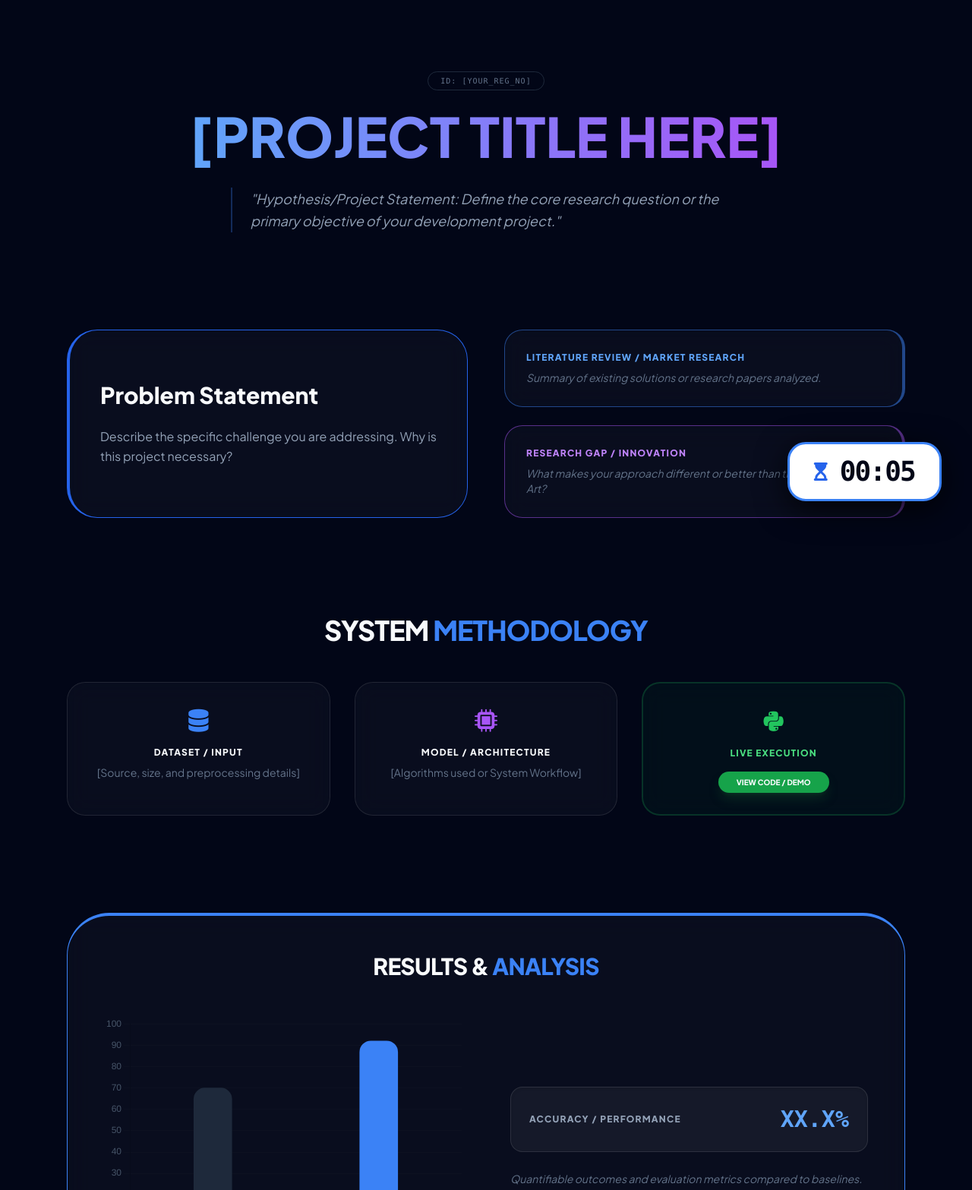
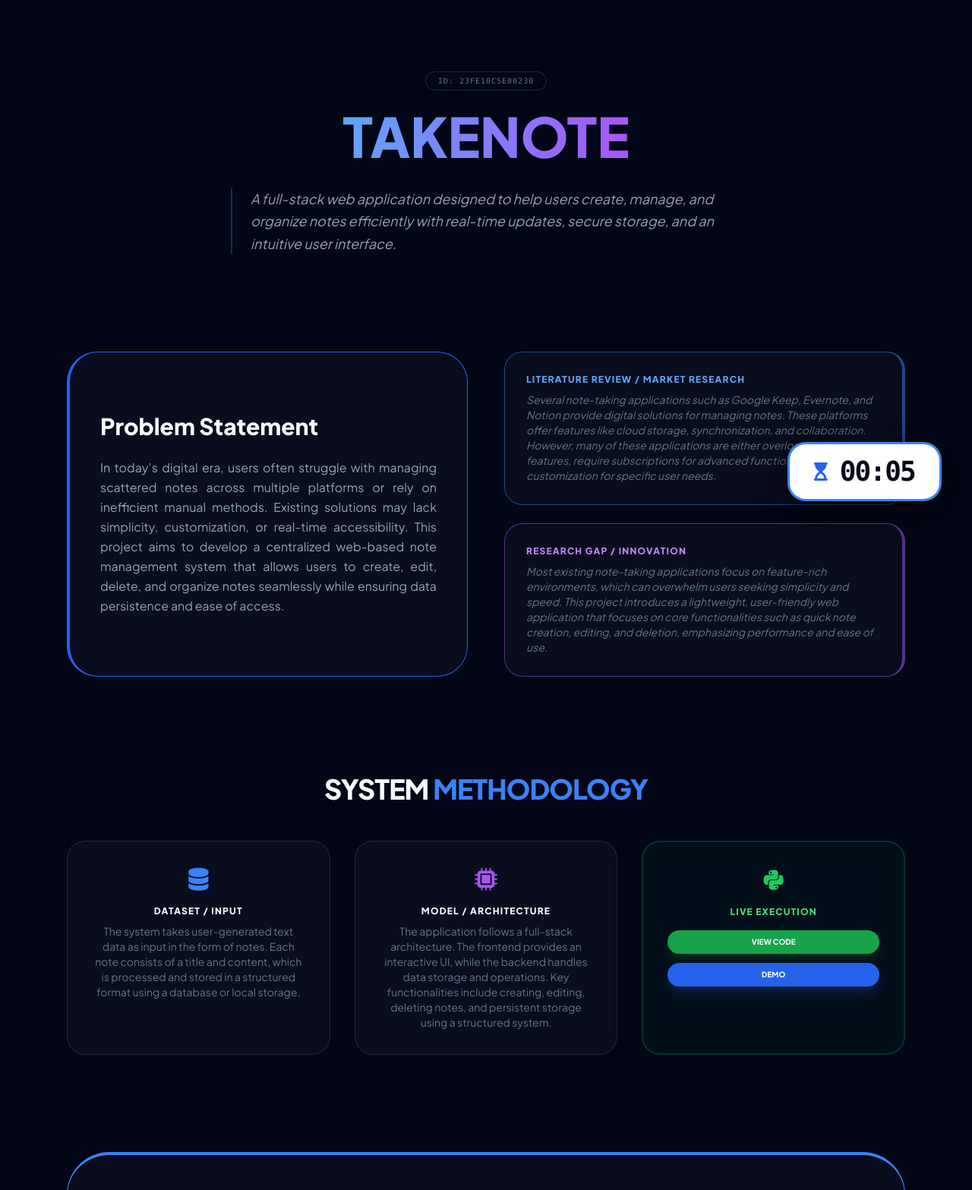
Before and after one commit to kapoor035/gaurav_pbl_project, a plain HTML site: page index.html in a window 1280 px wide. Shown: the part 100-1667 px from the top of the page at 76% size. Drawn offline with nearby package versions, Linux system fonts and the light colour scheme.

Commit message:
Updated template with my project details

```diff
--- a/index.html
+++ b/index.html
@@ -18,6 +18,10 @@
         @keyframes flicker { 0%, 100% { background-color: #ffffff; } 50% { background-color: #fca5a5; } }
         .timer-warning { animation: flicker 1s infinite; border: 3px solid #ef4444 !important; color: #b91c1c !important; }
         .timer-stop { background-color: #991b1b !important; color: #ffffff !important; border: 3px solid #f87171 !important; animation: none; }
+
+        section {
+            scroll-margin-top: 120px;
+        }
     </style>
 </head>
 <body onload="startTimer()">
@@ -48,26 +52,32 @@
     <main class="max-w-6xl mx-auto px-6 pt-48 pb-32 space-y-32">
 
         <section class="text-center">
-            <div class="inline-block px-4 py-1 border border-slate-800 rounded-full text-slate-500 text-[10px] font-mono mb-6 uppercase tracking-widest">ID: [YOUR_REG_NO]</div>
-            <h1 class="text-6xl md:text-7xl font-extrabold mb-8 uppercase leading-tight"><span class="gradient-text uppercase">[Project Title Here]</span></h1>
+            <div class="inline-block px-4 py-1 border border-slate-800 rounded-full text-slate-500 text-[10px] font-mono mb-6 uppercase tracking-widest">ID: 23FE10CSE00230</div>
+            <h1 class="text-6xl md:text-7xl font-extrabold mb-8 uppercase leading-tight"><span class="gradient-text uppercase">TakeNote</span></h1>
             <p class="text-slate-400 max-w-2xl mx-auto italic text-lg leading-relaxed border-l-2 border-blue-500/30 pl-6 text-left">
-                "Hypothesis/Project Statement: Define the core research question or the primary objective of your development project."
+                A full-stack web application designed to help users create, manage, and organize notes efficiently with real-time updates, secure storage, and an intuitive user interface.
             </p>
         </section>
 
         <section id="problem" class="grid md:grid-cols-2 gap-12 items-stretch">
             <div class="glass p-10 rounded-[2.5rem] flex flex-col justify-center border-l-4 border-blue-600">
                 <h2 class="text-3xl font-extrabold mb-6">Problem Statement</h2>
-                <p class="text-slate-400 leading-relaxed text-justify">Describe the specific challenge you are addressing. Why is this project necessary?</p>
+                <p class="text-slate-400 leading-relaxed text-justify">
+                    In today’s digital era, users often struggle with managing scattered notes across multiple platforms or rely on inefficient manual methods. Existing solutions may lack simplicity, customization, or real-time accessibility. This project aims to develop a centralized web-based note management system that allows users to create, edit, delete, and organize notes seamlessly while ensuring data persistence and ease of access.
+                </p>
             </div>
             <div class="space-y-6">
                 <div class="glass p-7 rounded-3xl border-r-4 border-blue-500/50">
                     <h3 class="text-blue-400 font-bold text-xs uppercase tracking-widest mb-2">Literature Review / Market Research</h3>
-                    <p class="text-sm text-slate-500 italic">Summary of existing solutions or research papers analyzed.</p>
+                    <p class="text-sm text-slate-500 italic">
+                        Several note-taking applications such as Google Keep, Evernote, and Notion provide digital solutions for managing notes. These platforms offer features like cloud storage, synchronization, and collaboration. However, many of these applications are either overloaded with features, require subscriptions for advanced functionality, or lack customization for specific user needs.
+                    </p>
                 </div>
                 <div class="glass p-7 rounded-3xl border-r-4 border-purple-500/50">
                     <h3 class="text-purple-400 font-bold text-xs uppercase tracking-widest mb-2">Research Gap / Innovation</h3>
-                    <p class="text-sm text-slate-500 italic">What makes your approach different or better than the State-of-the-Art?</p>
+                    <p class="text-sm text-slate-500 italic">
+                        Most existing note-taking applications focus on feature-rich environments, which can overwhelm users seeking simplicity and speed. This project introduces a lightweight, user-friendly web application that focuses on core functionalities such as quick note creation, editing, and deletion, emphasizing performance and ease of use.
+                    </p>
                 </div>
             </div>
         </section>
@@ -78,17 +88,24 @@
                 <div class="glass p-8 rounded-3xl text-center">
                     <i class="fas fa-database text-blue-500 text-3xl mb-4"></i>
                     <h3 class="font-bold mb-2 uppercase text-xs tracking-widest">Dataset / Input</h3>
-                    <p class="text-sm text-slate-500">[Source, size, and preprocessing details]</p>
+                    <p class="text-sm text-slate-500">
+                        The system takes user-generated text data as input in the form of notes. Each note consists of a title and content, which is processed and stored in a structured format using a database or local storage.
+                    </p>
                 </div>
                 <div class="glass p-8 rounded-3xl text-center">
                     <i class="fas fa-microchip text-purple-500 text-3xl mb-4"></i>
                     <h3 class="font-bold mb-2 uppercase text-xs tracking-widest">Model / Architecture</h3>
-                    <p class="text-sm text-slate-500">[Algorithms used or System Workflow]</p>
+                    <p class="text-sm text-slate-500">
+                        The application follows a full-stack architecture. The frontend provides an interactive UI, while the backend handles data storage and operations. Key functionalities include creating, editing, deleting notes, and persistent storage using a structured system.
+                    </p>
                 </div>
                 <div class="glass p-8 rounded-3xl text-center border-2 border-green-500/20 bg-green-500/5">
                     <i class="fab fa-python text-green-500 text-3xl mb-4"></i>
                     <h3 class="font-bold mb-4 uppercase text-xs tracking-widest text-green-400">Live Execution</h3>
-                    <a href="[LINK]" target="_blank" class="px-6 py-2 bg-green-600 rounded-full text-[10px] font-black hover:bg-green-500 transition shadow-lg shadow-green-900/40">VIEW CODE / DEMO</a>
+                    <div class="flex flex-col gap-3 items-center">
+                        <a href="https://github.com/kapoor035/Take-Notes" target="_blank" class="w-full text-center px-6 py-2 bg-green-600 rounded-full text-[10px] font-black hover:bg-green-500 transition shadow-lg shadow-green-900/40">VIEW CODE</a>
+                        <a href="https://take-notes-j9fj18lp2-kapoor035s-projects.vercel.app/" target="_blank" class="w-full text-center px-6 py-2 bg-blue-600 rounded-full text-[10px] font-black hover:bg-blue-500 transition shadow-lg shadow-blue-900/40">DEMO</a>
+                    </div>
                 </div>
             </div>
         </section>
@@ -100,9 +117,11 @@
                 <div class="space-y-6">
                     <div class="p-6 rounded-2xl bg-white/5 flex justify-between items-center border border-white/10 shadow-inner">
                         <span class="text-slate-400 font-bold uppercase text-xs tracking-widest">Accuracy / Performance</span>
-                        <span class="text-blue-400 font-mono font-black text-3xl">XX.X%</span>
+                        <span class="text-blue-400 font-mono font-black text-3xl">92%</span>
                     </div>
-                    <p class="text-slate-500 text-sm italic text-justify leading-relaxed">Quantifiable outcomes and evaluation metrics compared to baselines.</p>
+                    <p class="text-slate-500 text-sm italic text-justify leading-relaxed">
+                        The developed system demonstrates improved usability and efficiency compared to traditional note-taking methods. It provides faster access, efficient data handling, and a clean interface. The application reduces complexity and enhances productivity by focusing on essential features.
+                    </p>
                 </div>
             </div>
         </section>
@@ -112,12 +131,12 @@
             <div class="flex flex-wrap justify-center gap-10">
                 <div class="glass px-12 py-8 rounded-[2rem] border-b-4 border-blue-600">
                     <p class="text-[9px] font-bold text-blue-500 mb-2 uppercase tracking-widest">Project Guide</p>
-                    <p class="font-black text-xl text-slate-100">[Guide Name]</p>
+                    <p class="font-black text-xl text-slate-100">Dr. Rishi Gupta</p>
                 </div>
                 <div class="glass px-12 py-8 rounded-[2rem] border-b-4 border-slate-700">
                     <p class="text-[9px] font-bold text-slate-400 mb-2 uppercase tracking-widest">Team Member 1</p>
-                    <p class="font-black text-xl text-slate-100">[Student Name]</p>
-                    <p class="text-[10px] text-slate-500 mt-1">[Reg No]</p>
+                    <p class="font-black text-xl text-slate-100">Gaurav Kapoor</p>
+                    <p class="text-[10px] text-slate-500 mt-1">23FE10CSE00230</p>
                 </div>
             </div>
         </section>
```
